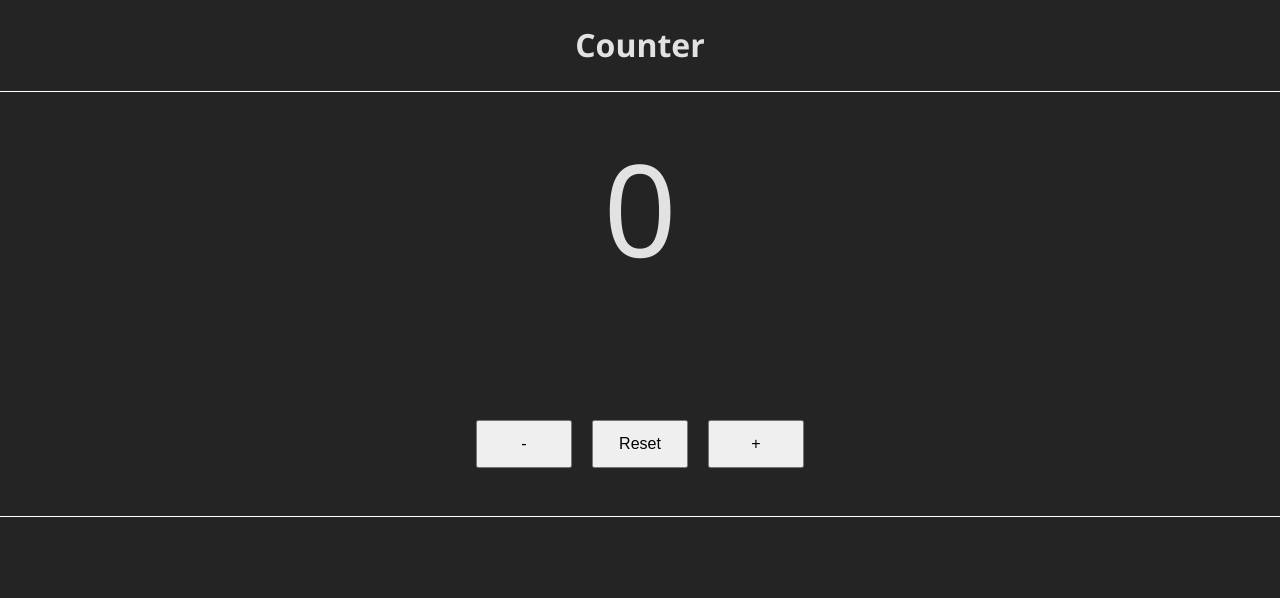
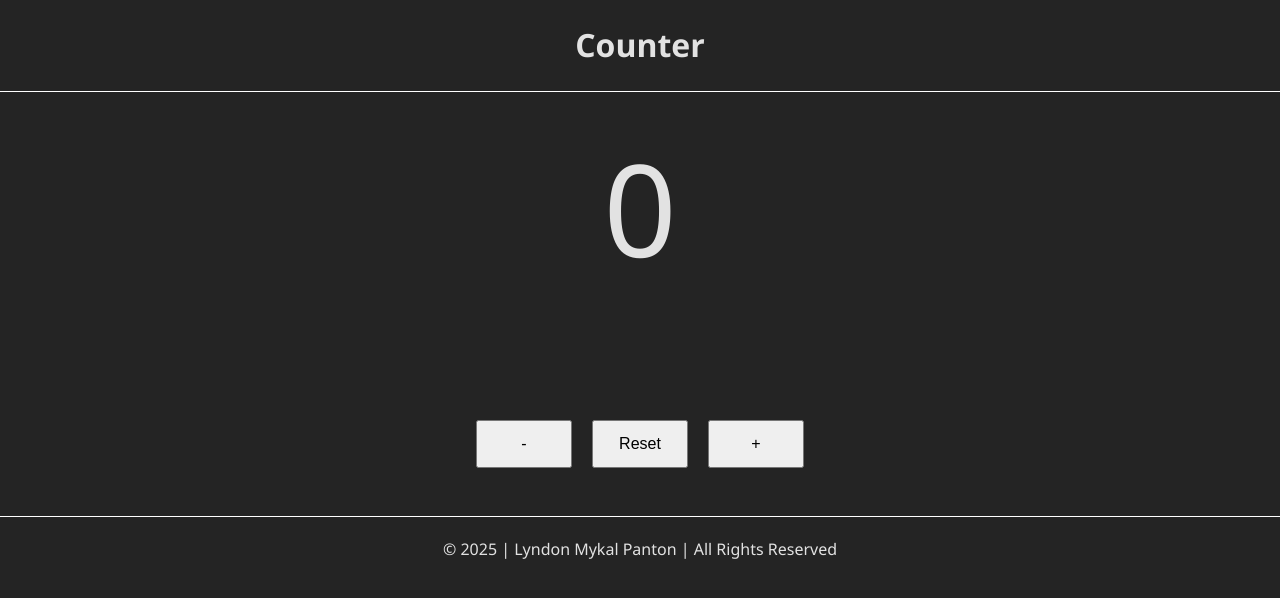
Before and after one commit to lyndonpanton/counter, a React (Vite) app in the folder react-app/: page / in a window 1280 px wide. Shown: the top 598 px of the page. Built offline with nearby package versions, Linux system fonts and the light colour scheme.

Commit message:
Added the footer component to the application

```diff
--- a/react-app/src/App.jsx
+++ b/react-app/src/App.jsx
@@ -4,6 +4,7 @@ import viteLogo from '/vite.svg'
 import './App.css'
 import Header from './components/Header'
 import MainContent from './components/MainContent'
+import Footer from './components/Footer'
 
 function App() {
     const [count, setCount] = useState(0)
@@ -12,6 +13,7 @@ function App() {
         <>
             <Header />
             <MainContent />
+            <Footer />
         </>
     )
 }
--- a/react-app/src/components/Counter.jsx
+++ b/react-app/src/components/Counter.jsx
@@ -2,11 +2,6 @@ import './css/Counter.css'
 import { useState } from "react";
 
 const Counter = () => {
-    // const [count, setCount] = useState(0, () => {
-    //     const localCount = localStorage.getItem("count");
-    //     return localCount || 0;
-    // });
-
     const [count, setCount] = useState(localStorage.getItem("count") || 0);
 
     function decrementCount() {
--- a/react-app/src/components/Footer.jsx
+++ b/react-app/src/components/Footer.jsx
@@ -0,0 +1,13 @@
+import './css/footer.css'
+
+const Footer = () => {
+    let year = new Date().getFullYear();
+
+    return (
+        <footer>
+            <p>&copy; { year } | Lyndon Mykal Panton | All Rights Reserved</p>
+        </footer>
+    );
+};
+
+export default Footer;
--- a/react-app/src/components/css/Footer.css
+++ b/react-app/src/components/css/Footer.css
@@ -0,0 +1,4 @@
+footer {
+    text-align: center;
+    padding: 20px;
+}
```
